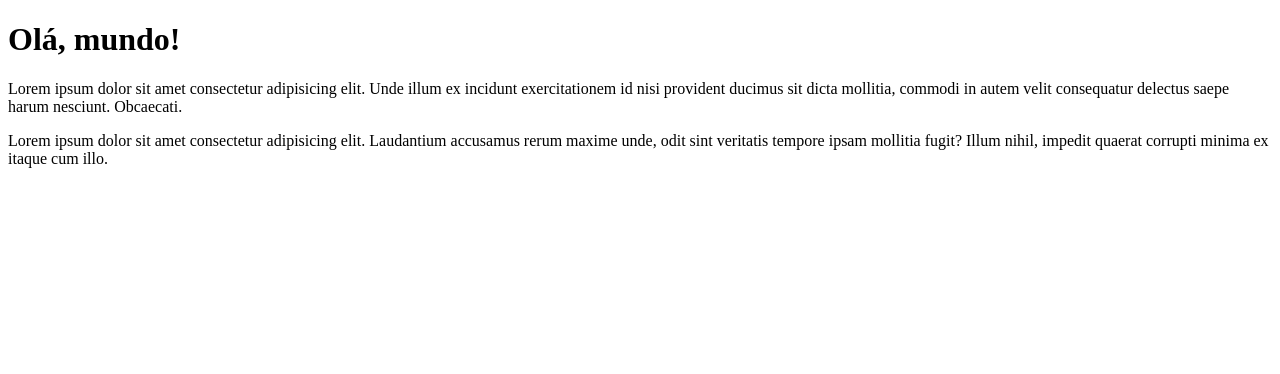
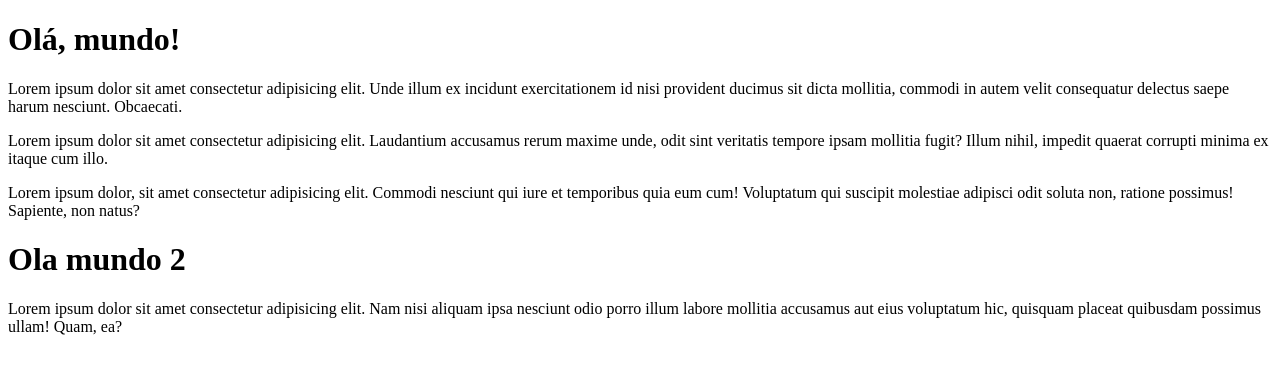
Before and after one commit to GusOli/Ola-mundo, a plain HTML site: page site-exemplo/index.html in a window 1280 px wide. Drawn offline with Linux system fonts and the light colour scheme.

Commit message:
Adicionei mais um paragrafo

```diff
--- a/site-exemplo/index.html
+++ b/site-exemplo/index.html
@@ -9,6 +9,13 @@
     <h1>Olá, mundo!</h1>
     <p>Lorem ipsum dolor sit amet consectetur adipisicing elit. Unde illum ex incidunt exercitationem id nisi provident ducimus sit dicta mollitia, commodi in autem velit consequatur delectus saepe harum nesciunt. Obcaecati.</p>
     <p>Lorem ipsum dolor sit amet consectetur adipisicing elit. Laudantium accusamus rerum maxime unde, odit sint veritatis tempore ipsam mollitia fugit? Illum nihil, impedit quaerat corrupti minima ex itaque cum illo.</p>
+    <p>
+        Lorem ipsum dolor, sit amet consectetur adipisicing elit. Commodi nesciunt qui iure et temporibus quia eum cum! Voluptatum qui suscipit molestiae adipisci odit soluta non, ratione possimus! Sapiente, non natus?
+    </p>
+    <h1>Ola mundo 2</h1>
+    <p>
+        Lorem ipsum dolor sit amet consectetur adipisicing elit. Nam nisi aliquam ipsa nesciunt odio porro illum labore mollitia accusamus aut eius voluptatum hic, quisquam placeat quibusdam possimus ullam! Quam, ea?
+    </p>
 
 </body>
 </html>
```
